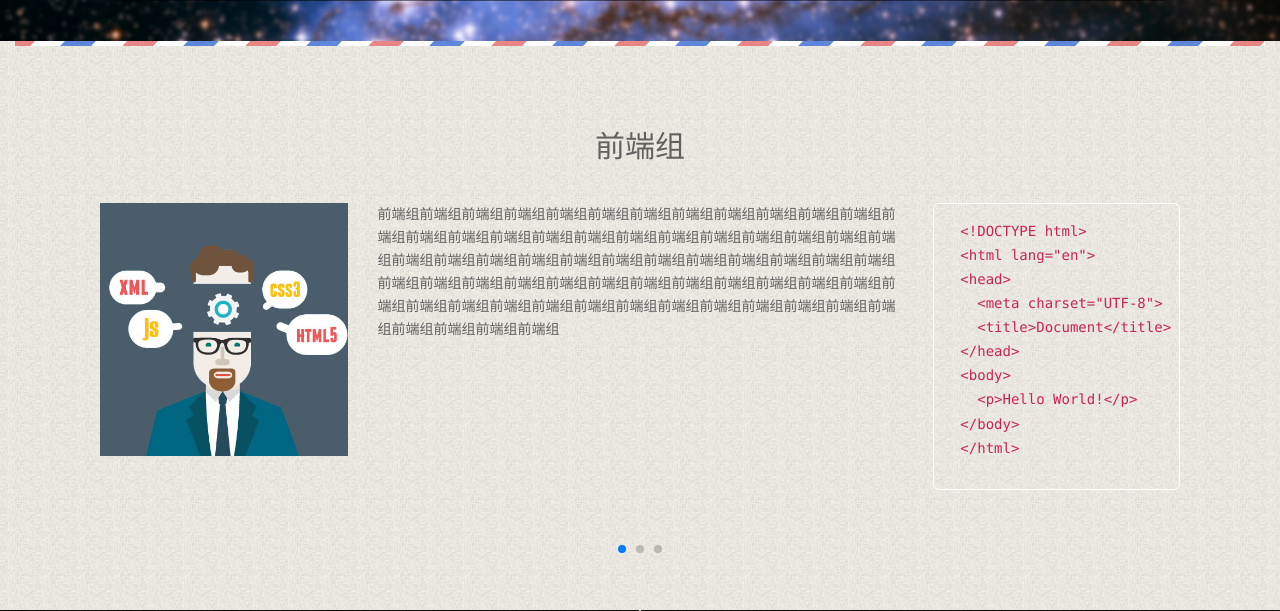
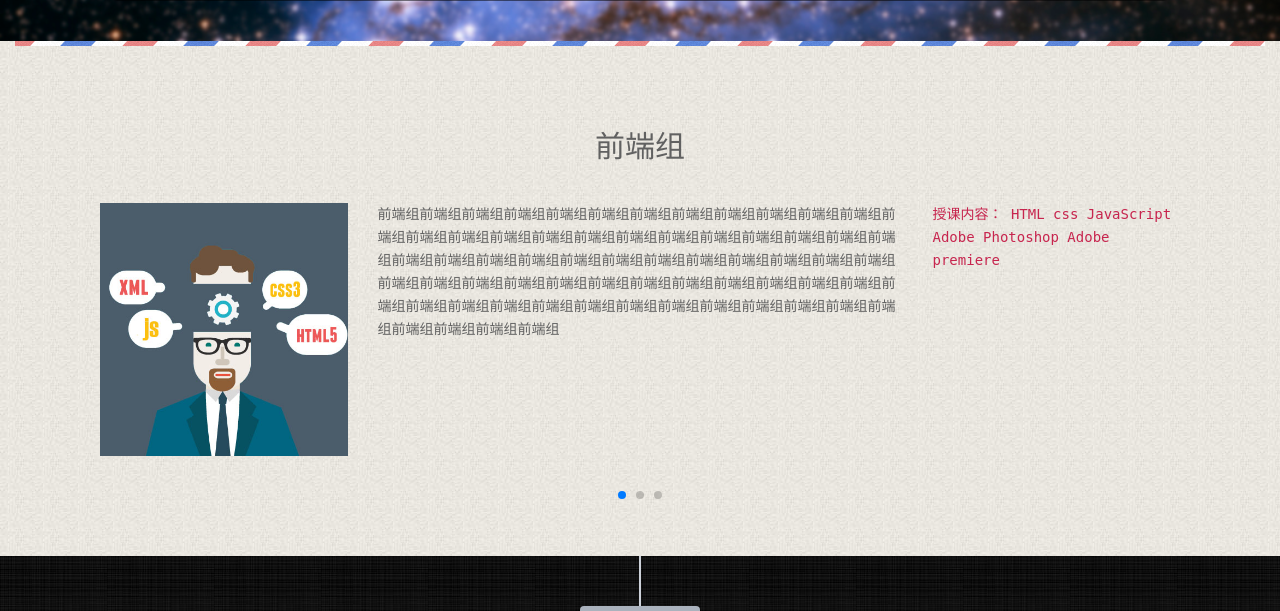
Before and after one commit to ztqd/zt, a WordPress theme: template index.php in a window 1280 px wide. Shown: the part 1006-1617 px from the top of the page. Run offline with PHP 8.4 and a stand-in for WordPress, Linux system fonts and the light colour scheme; the site name, menu and one post (Sample post) are stand-ins, and other content is empty.

Commit message:
modified:   index.php

```diff
--- a/index.php
+++ b/index.php
@@ -204,23 +204,14 @@
                         前端组前端组前端组前端组前端组前端组前端组前端组前端组前端组前端组前端组前端组前端组前端组前端组前端组前端组前端组前端组前端组前端组前端组前端组前端组前端组前端组前端组前端组前端组前端组前端组前端组前端组前端组前端组前端组前端组前端组前端组前端组前端组前端组前端组前端组前端组前端组前端组前端组前端组前端组前端组前端组前端组前端组前端组前端组前端组前端组前端组前端组前端组前端组前端组前端组前端组
                       </div>
                       <div class="col-lg-3 col-sm-6 text-left">
-                        <!-- <code> -->
                         <tt>
-                          <pre>
-  &lt;!DOCTYPE html&gt;
-  &lt;html lang="en"&gt;
-  &lt;head&gt;
-    &lt;meta charset="UTF-8"&gt;
-    &lt;title&gt;Document&lt;/title&gt;
-  &lt;/head&gt;
-  &lt;body&gt;
-    &lt;p&gt;Hello World!&lt;/p&gt;
-  &lt;/body&gt;
-  &lt;/html>
-                          </pre>
-                          </tt>
-                        <!-- </code> -->
-
+                          授课内容：
+                            HTML
+                            css
+                            JavaScript
+                            Adobe Photoshop
+                            Adobe premiere
+                        </tt>
                       </div>
 
                     </div>
```
